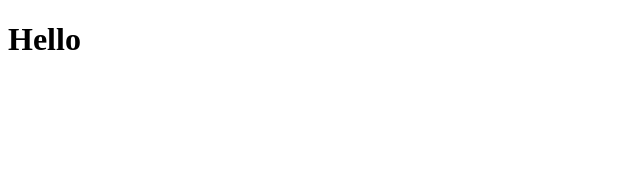
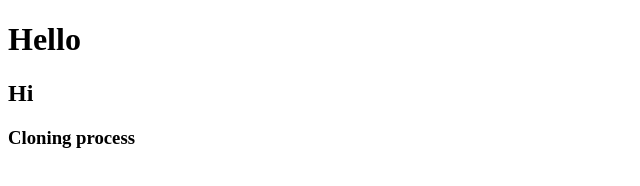
Before and after one commit to Sanikala-Lekhana/54R-CLONING, a plain HTML site: page index.html in a window 1280 px wide. Shown: the whole page, without its empty margins (0-640 px from the left). Drawn offline with Linux system fonts and the light colour scheme.

Commit message:
version2

```diff
--- a/index.html
+++ b/index.html
@@ -7,5 +7,7 @@
 </head>
 <body>
     <h1>Hello</h1>
+    <h2>Hi</h2>
+    <h3>Cloning process</h3>
 </body>
 </html>
```
